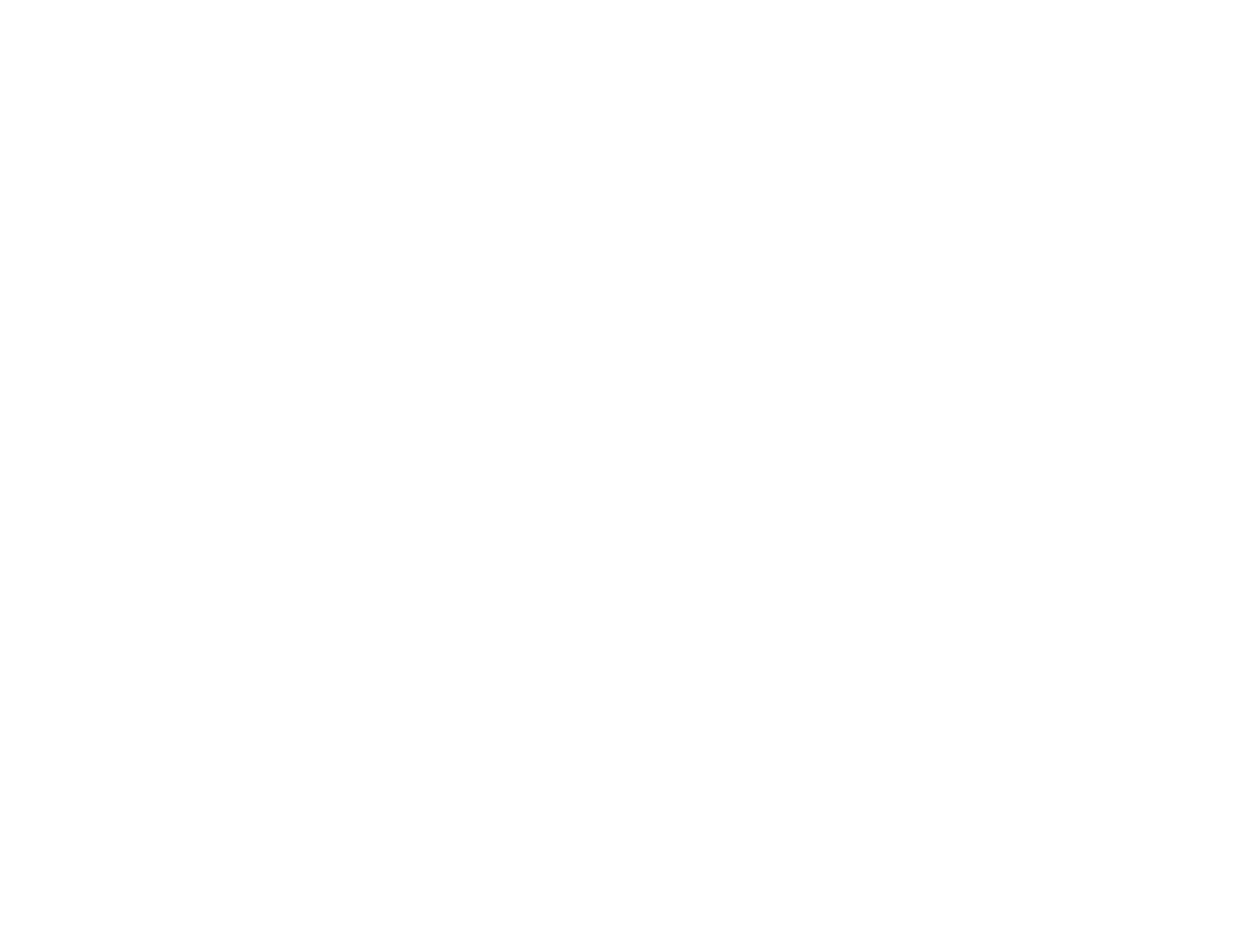
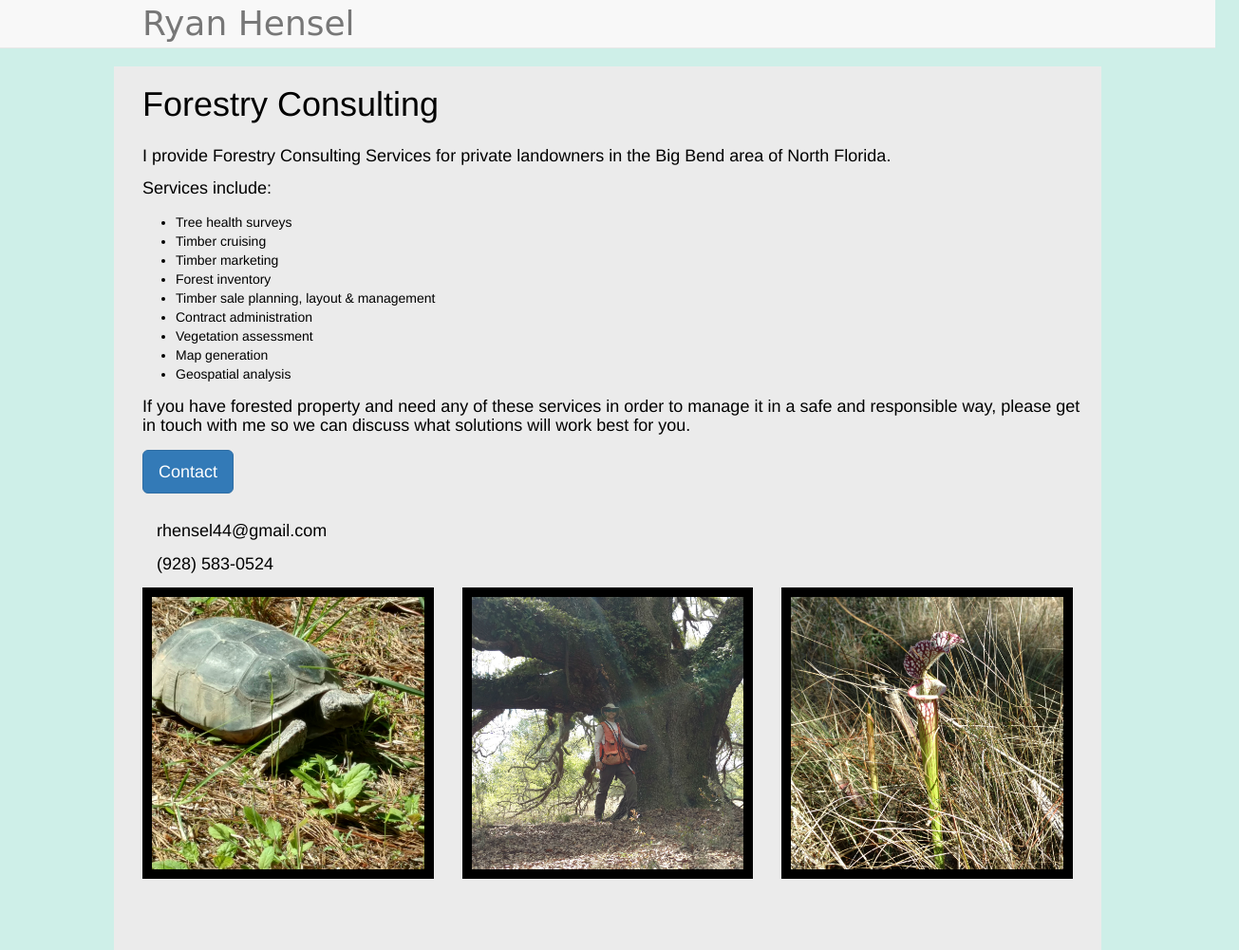
Before and after one commit to rhensel44/RyanMHensel, a plain HTML site: page forestry.html in a window 1280 px wide. Shown: the whole page at 95% size, 1305 px wide, since content can reach past the window. Before the commit the page ends 800 px from the top, so only its background shows below. Drawn offline with nearby package versions, Linux system fonts and the light colour scheme; a web font is replaced by a local one.

Commit message:
forestry page first draft complete

```diff
--- a/forestry.html
+++ b/forestry.html
@@ -0,0 +1,67 @@
+<!DOCTYPE html>
+<html>
+    <head>
+      <link href="./resources/css/reset.css" type="text/css" rel="stylesheet">
+      <link rel="stylesheet" href="https://maxcdn.bootstrapcdn.com/bootstrap/3.3.7/css/bootstrap.min.css" integrity="sha384-BVYiiSIFeK1dGmJRAkycuHAHRg32OmUcww7on3RYdg4Va+PmSTsz/K68vbdEjh4u" crossorigin="anonymous">
+      <link rel="stylesheet" type="text/css" href="./resources/js/slick-1.8.0/slick/slick.css"/>
+      <link href="./resources/css/style.css" type="text/css" rel="stylesheet">
+      <link href="https://fonts.googleapis.com/css?family=Ranga" rel="stylesheet">
+      <title>Forestry Consulting</title>
+    </head>
+  <body>
+  <!--nav section-->
+    <nav class="navbar navbar-default navbar-fixed-top">
+     <div class="container-fluid">
+       <ul class="nav navbar-nav web-nav">
+         <li>
+           <a href="index.html">Ryan Hensel</a>
+         </li>
+       </ul>
+     </div>
+    </nav>
+
+  <!--main section-->
+
+    <div class="container-fluid forestry">
+      <div class="container forestry-info">
+        <h1>Forestry Consulting</h1>
+      </div>
+      <div class="forestry-des">
+        <h4>I provide Forestry Consulting Services for private landowners in the Big Bend area of North Florida.</h4>
+        <h4>Services include:</h4>
+        <ul style="list-style-type:disc">
+          <li>Tree health surveys</li>
+          <li>Timber cruising</li>
+          <li>Timber marketing</li>
+          <li>Forest inventory</li>
+          <li>Timber sale planning, layout & management</li>
+          <li>Contract administration</li>
+          <li>Vegetation assessment</li>
+          <li>Map generation</li>
+          <li>Geospatial analysis</li>
+        </ul>
+        <h4>If you have forested property and need any of these services in order to manage it in a safe and responsible way, please get in touch with me so we can discuss what solutions will work best for you.</h4>
+        <div class="container-fluid bottom-web">
+          <button type="button" class="btn btn-primary btn-lg">Contact</button>
+          <h4>rhensel44@gmail.com</h4>
+          <h4>(928) 583-0524</h4>
+        </div>
+        <div class="container-fluid forestry-pics">
+          <div class="row">
+            <div class="col-md-4">
+              <img src="./resources/images/gopher.jpg">
+            </div>
+            <div class="col-md-4">
+              <img src="./resources/images/me_liveoak.jpg">
+            </div>
+            <div class="col-md-4">
+              <img src="./resources/images/pitcher_plant.jpg">
+            </div>
+          </div>
+        </div>
+      </div>
+
+    </div>
+
+  </body>
+</html>
--- a/resources/css/style.css
+++ b/resources/css/style.css
@@ -181,3 +181,64 @@ z-index: 1;
 .web-des h4 {
   margin: 15px auto;
 }
+
+.web-des {
+  margin-bottom: 50px;
+}
+
+/*gis page*/
+
+.gis-nav a {
+  font-family: 'Ranga', cursive;
+  font-size: 36px;
+}
+
+.gis {
+  margin-top: 70px;
+  color: black;
+  background-color: #EBEBEB;
+}
+
+.gis-des button {
+  margin-bottom: 15px;
+}
+
+.gis-des h4 {
+  margin: 15px auto;
+}
+
+/*forestry page*/
+
+.forestry-nav a {
+  font-family: 'Ranga', cursive;
+  font-size: 36px;
+}
+
+.forestry {
+  margin-top: 70px;
+  color: black;
+  background-color: #EBEBEB;
+}
+
+.forestry-des button {
+  margin-bottom: 15px;
+}
+
+.forestry-des h4 {
+  margin: 15px auto;
+  padding-left: 15px;
+}
+
+.forestry-des ul {
+  margin-left: 50px;
+}
+
+.forestry-pics {
+  margin-bottom: 75px;
+}
+
+.forestry-pics img {
+  border: black;
+  border-style: solid;
+  border-width: 10px;
+}
```
Also changed, not shown: gis.html (+39 -0 lines), web.html (+1 -0 lines), resources/images/gopher.jpg (added), resources/images/map.jpg (added), resources/images/me_liveoak.jpg (added), resources/images/pitcher_plant.jpg (added), resources/images/table.jpg (added).
